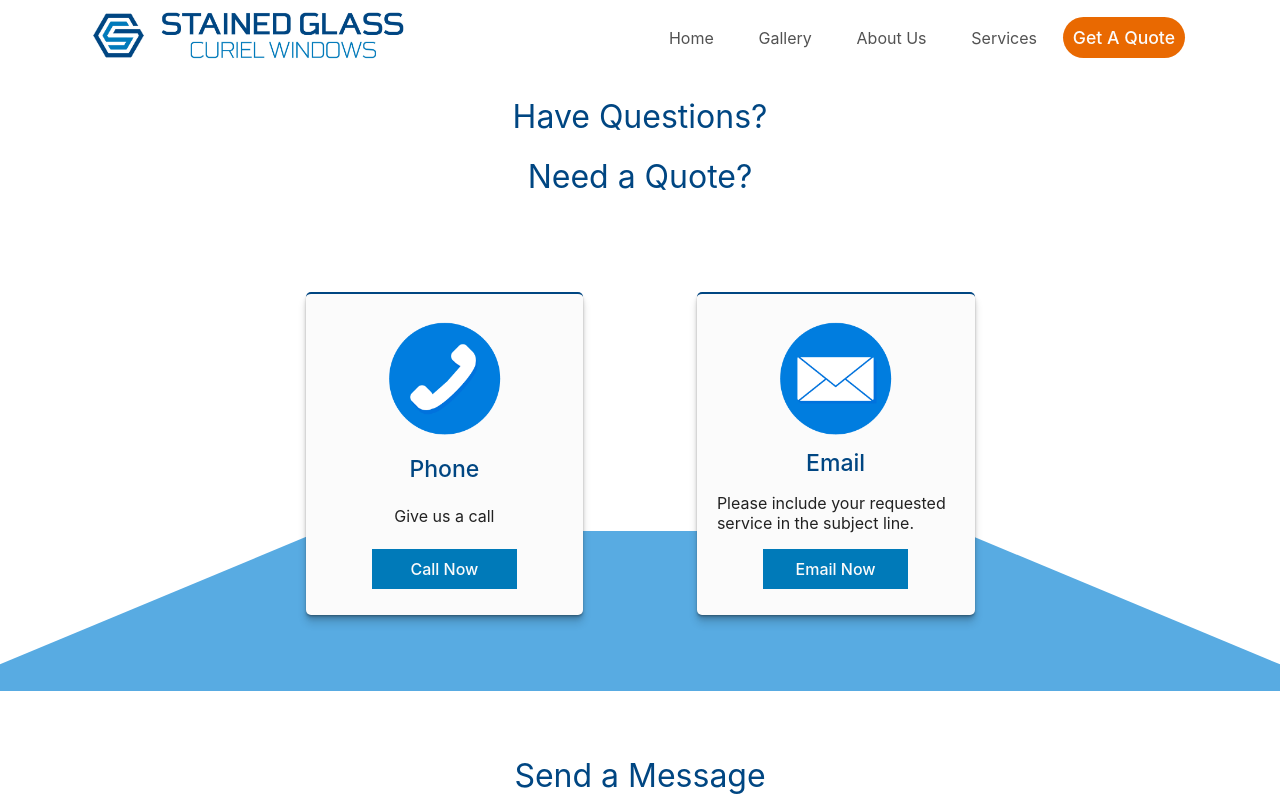
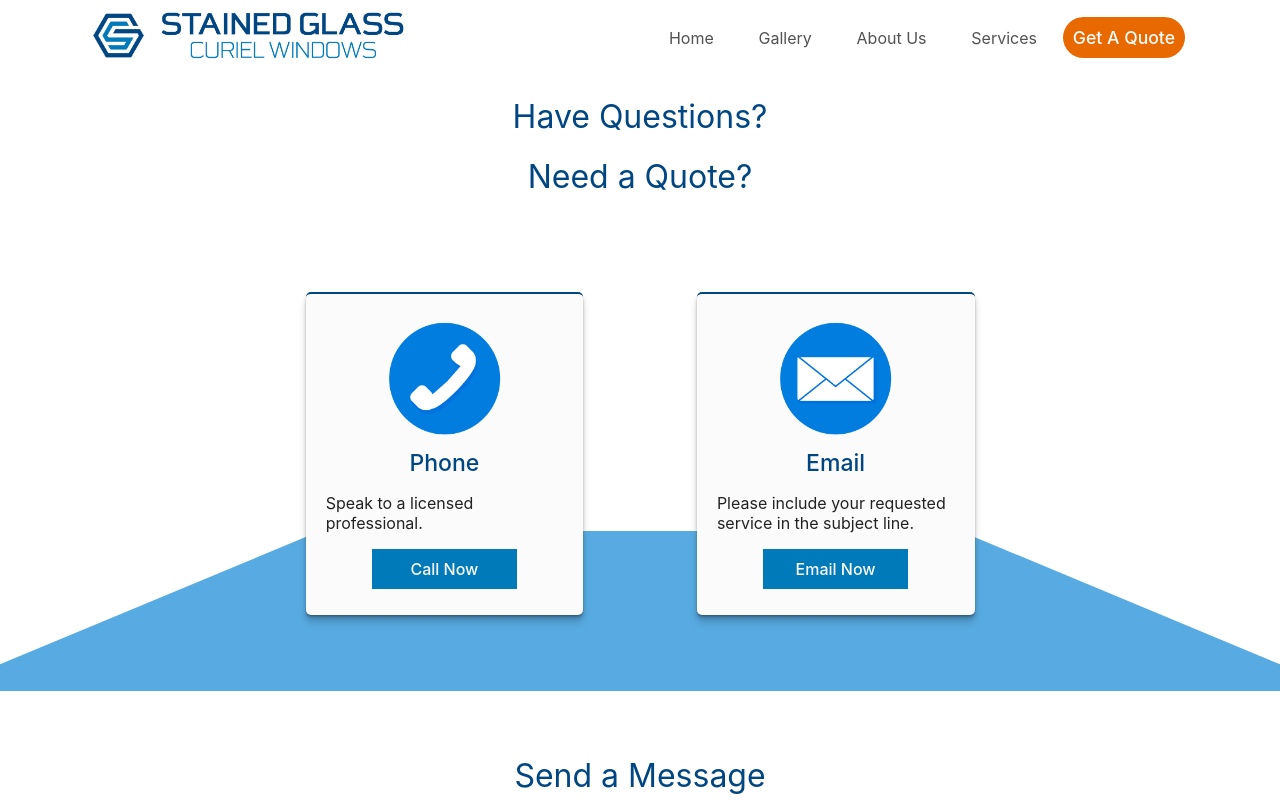
Before and after one commit to JacobMarq/stained-glass-cw, a React (Create React App) app: page /stained-glass-cw/contact in a window 1280 px wide. Shown: the top 800 px of the page. Built offline with nearby package versions, Linux system fonts and the light colour scheme.

Commit message:
update contact page

```diff
--- a/src/components/Contact/Contact.jsx
+++ b/src/components/Contact/Contact.jsx
@@ -21,7 +21,7 @@ export default class Contact extends React.Component {
                         <div className='card-body'>
                             <img src={PhoneCallIcon} className='card-icon' alt='CardIconLicensed'/>
                             <h2 className='card-title'>Phone</h2>
-                            <p className='card-desc'>Give us a call</p>
+                            <p className='card-desc'>Speak to a licensed professional.</p>
                             <a className='card-btn unselectable' href="tel:+17142321214">Call Now</a>
                         </div>
                     </div>
--- a/src/components/Services/ServicesList/ServicesList.jsx
+++ b/src/components/Services/ServicesList/ServicesList.jsx
@@ -10,7 +10,7 @@ const Services = [
     'Dual Glass',
     'Vinyl Window',
     'Stained Glass Repair',
-    'Custom Installation'
+    'Custom Installation',
 ];
 
 const ServicesList = props => {
```
